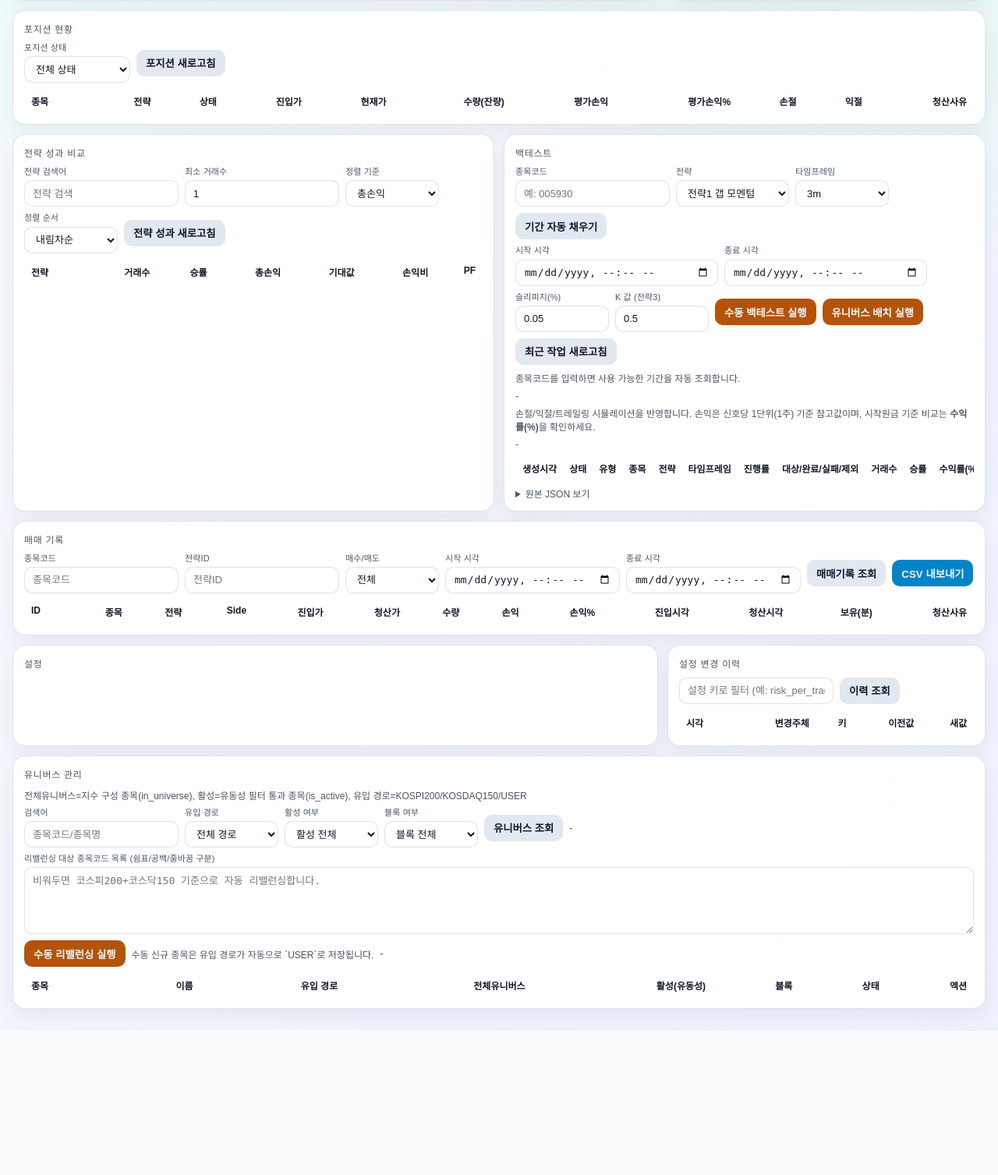
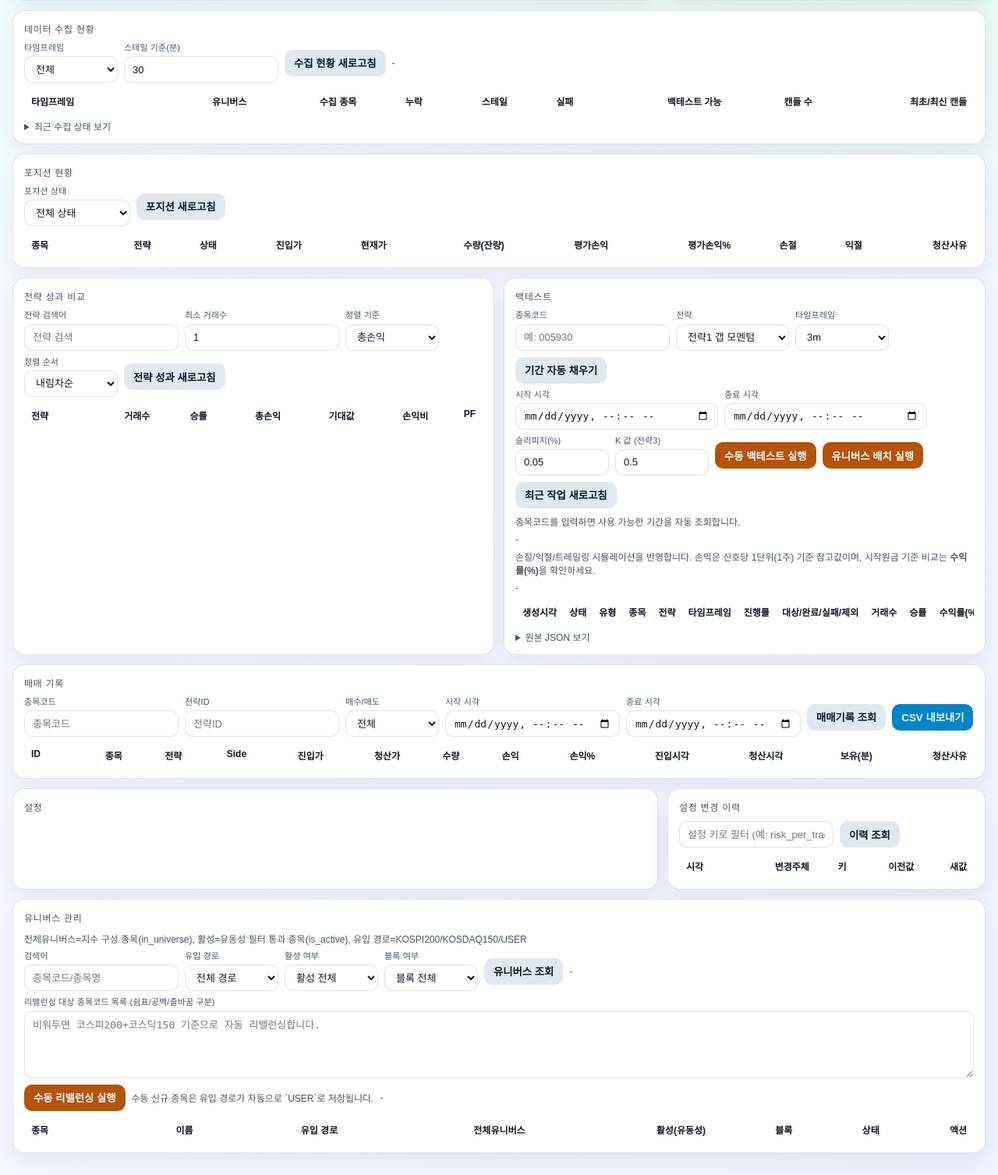
Before and after one commit to soo-kim/haru-trade-manager, a Python web app: template app/web/templates/dashboard_app.html in a window 1280 px wide. Shown: the part 536-2043 px from the top of the page at 78% size. Before the commit the page ends 1858 px from the top, so only its background shows below. Run offline with Jinja, Linux system fonts and the light colour scheme; the template is opened without the code that fills it, so the values that code supplies are empty.

Commit message:
feat: 데이터 수집 현황 대시보드 표시

```diff
--- a/app/web/templates/dashboard_app.html
+++ b/app/web/templates/dashboard_app.html
@@ -242,6 +242,52 @@
         <div class="title">시스템 스냅샷</div>
         <div class="small" style="margin-bottom: 8px;">루프/정지/에러 카운터 등 현재 런타임 상태(JSON)</div>
         <div id="runtimeJson" class="list">-</div>
+      </section>
+
+      <section class="card span-12">
+        <div class="title">데이터 수집 현황</div>
+        <div class="row" style="margin-bottom: 8px;">
+          <label class="field" for="mdTimeframe">
+            <span>타임프레임</span>
+            <select id="mdTimeframe" aria-label="데이터 수집 현황 타임프레임">
+              <option value="">전체</option>
+              <option value="3m">3m</option>
+              <option value="5m">5m</option>
+              <option value="15m">15m</option>
+              <option value="60m">60m</option>
+              <option value="1d">1d</option>
+            </select>
+          </label>
+          <label class="field" for="mdStaleMinutes">
+            <span>스테일 기준(분)</span>
+            <input id="mdStaleMinutes" type="number" min="1" step="1" value="30" aria-label="스테일 기준 분" />
+          </label>
+          <button id="mdReloadBtn" class="ghost">수집 현황 새로고침</button>
+          <span id="mdCoverageMeta" class="small">-</span>
+        </div>
+        <div class="scroll-x">
+          <table>
+            <thead>
+              <tr>
+                <th>타임프레임</th><th>유니버스</th><th>수집 종목</th><th>누락</th><th>스테일</th><th>실패</th><th>백테스트 가능</th><th>캔들 수</th><th>최초/최신 캔들</th>
+              </tr>
+            </thead>
+            <tbody id="mdCoverageBody"></tbody>
+          </table>
+        </div>
+        <details class="details-inline" style="margin-top: 8px;">
+          <summary>최근 수집 상태 보기</summary>
+          <div class="scroll-x" style="margin-top: 6px;">
+            <table>
+              <thead>
+                <tr>
+                  <th>종목</th><th>타임프레임</th><th>행 수</th><th>최초</th><th>최신</th><th>성공시각</th><th>연속오류</th><th>오류</th>
+                </tr>
+              </thead>
+              <tbody id="mdStateBody"></tbody>
+            </table>
+          </div>
+        </details>
       </section>
 
       <section class="card span-12">
@@ -794,6 +840,61 @@
       q("btRangeInfo").className = "small ok";
     }
 
+    function staleCutoffParam() {
+      const minutes = Number(q("mdStaleMinutes").value || 30);
+      if (!Number.isFinite(minutes) || minutes <= 0) return "";
+      return new Date(Date.now() - (minutes * 60 * 1000)).toISOString();
+    }
+
+    async function loadMarketDataCoverage() {
+      const timeframe = (q("mdTimeframe").value || "").trim();
+      const params = new URLSearchParams();
+      if (timeframe) params.set("timeframe", timeframe);
+      const staleBefore = staleCutoffParam();
+      if (staleBefore) params.set("stale_before", staleBefore);
+      const coverage = await api("/dashboard/market-data/coverage?" + params.toString());
+      if (!coverage || !coverage.ok) {
+        q("mdCoverageMeta").textContent = "조회 실패: " + ((coverage && coverage.error) || "알수없음");
+        q("mdCoverageMeta").className = "small bad";
+        return;
+      }
+      const report = coverage.data || {};
+      const rows = Object.entries(report.timeframes || {});
+      q("mdCoverageMeta").textContent = `생성 ${formatTime(report.generated_at)} / 유니버스 ${report.universe_count ?? 0}`;
+      q("mdCoverageMeta").className = "small";
+      q("mdCoverageBody").innerHTML = rows.length ? rows.map(([tf, x]) => `
+        <tr>
+          <td>${esc(tf)}</td>
+          <td>${n(report.universe_count, 0)}</td>
+          <td>${n(x.ticker_count, 0)}</td>
+          <td class="${Number(x.missing_count || 0) > 0 ? "neg" : ""}">${n(x.missing_count, 0)}</td>
+          <td class="${Number(x.stale_count || 0) > 0 ? "neg" : ""}">${n(x.stale_count, 0)}</td>
+          <td class="${Number(x.failed_state_count || 0) > 0 ? "neg" : ""}">${n(x.failed_state_count, 0)}</td>
+          <td class="${Number(x.backtest_ready_count || 0) > 0 ? "pos" : ""}">${n(x.backtest_ready_count, 0)}</td>
+          <td>${n(x.row_count, 0)}</td>
+          <td>${esc(x.earliest_candle_time || "-")}<div class="small">${esc(x.latest_candle_time || "-")}</div></td>
+        </tr>
+      `).join("") : '<tr><td colspan="9" style="text-align:center;">수집 현황이 없습니다.</td></tr>';
+
+      const stateParams = new URLSearchParams();
+      if (timeframe) stateParams.set("timeframe", timeframe);
+      const states = await api("/dashboard/market-data/collection-states?" + stateParams.toString());
+      if (!states || !states.ok) return;
+      const items = (states.data?.items || []).slice(0, 80);
+      q("mdStateBody").innerHTML = items.length ? items.map(x => `
+        <tr>
+          <td>${esc(x.ticker)}</td>
+          <td>${esc(x.timeframe)}</td>
+          <td>${n(x.row_count, 0)}</td>
+          <td>${esc(x.first_candle_time || "-")}</td>
+          <td>${esc(x.last_candle_time || "-")}</td>
+          <td>${esc(x.last_success_at || "-")}</td>
+          <td class="${Number(x.consecutive_error_count || 0) > 0 ? "neg" : ""}">${n(x.consecutive_error_count, 0)}</td>
+          <td>${esc(x.last_error || "-")}</td>
+        </tr>
+      `).join("") : '<tr><td colspan="8" style="text-align:center;">수집 상태 이력이 없습니다.</td></tr>';
+    }
+
     async function runManualBacktest() {
       const payload = {
         ticker: (q("btTicker").value || "").trim(),
@@ -1078,6 +1179,7 @@
       await Promise.all([
         loadSummary(),
         loadEquityCurve(),
+        loadMarketDataCoverage(),
         loadPositions(),
         loadStrategy(),
         loadBacktests(),
@@ -1094,6 +1196,8 @@
       window.location.href = "/dashboard/login";
     };
     q("refreshBtn").onclick = refreshAll;
+    q("mdReloadBtn").onclick = loadMarketDataCoverage;
+    q("mdTimeframe").onchange = loadMarketDataCoverage;
     q("posReloadBtn").onclick = loadPositions;
     q("stratReloadBtn").onclick = loadStrategy;
     q("btReloadBtn").onclick = loadBacktests;
@@ -1116,7 +1220,7 @@
     refreshAll();
     setTimeout(loadBacktestRange, 200);
     setInterval(async () => {
-      await Promise.all([loadSummary(), loadEquityCurve(), loadPositions(), loadStrategy(), loadBacktests(), loadUniverse()]);
+      await Promise.all([loadSummary(), loadEquityCurve(), loadMarketDataCoverage(), loadPositions(), loadStrategy(), loadBacktests(), loadUniverse()]);
       nowStamp();
     }, 15000);
   </script>
```
Also changed, not shown: tests/test_dashboard_api_phase18.py (+16 -0 lines).
